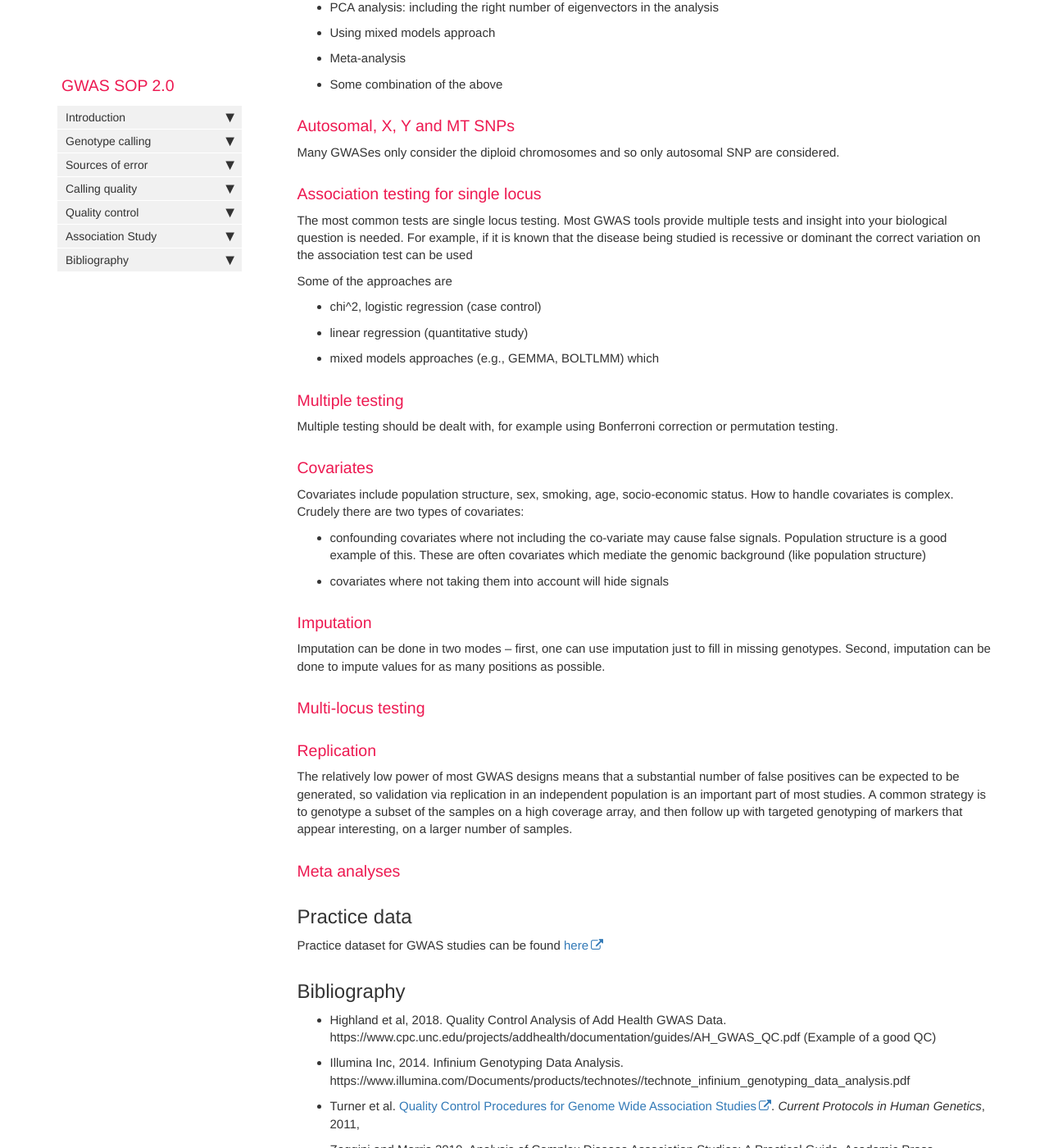
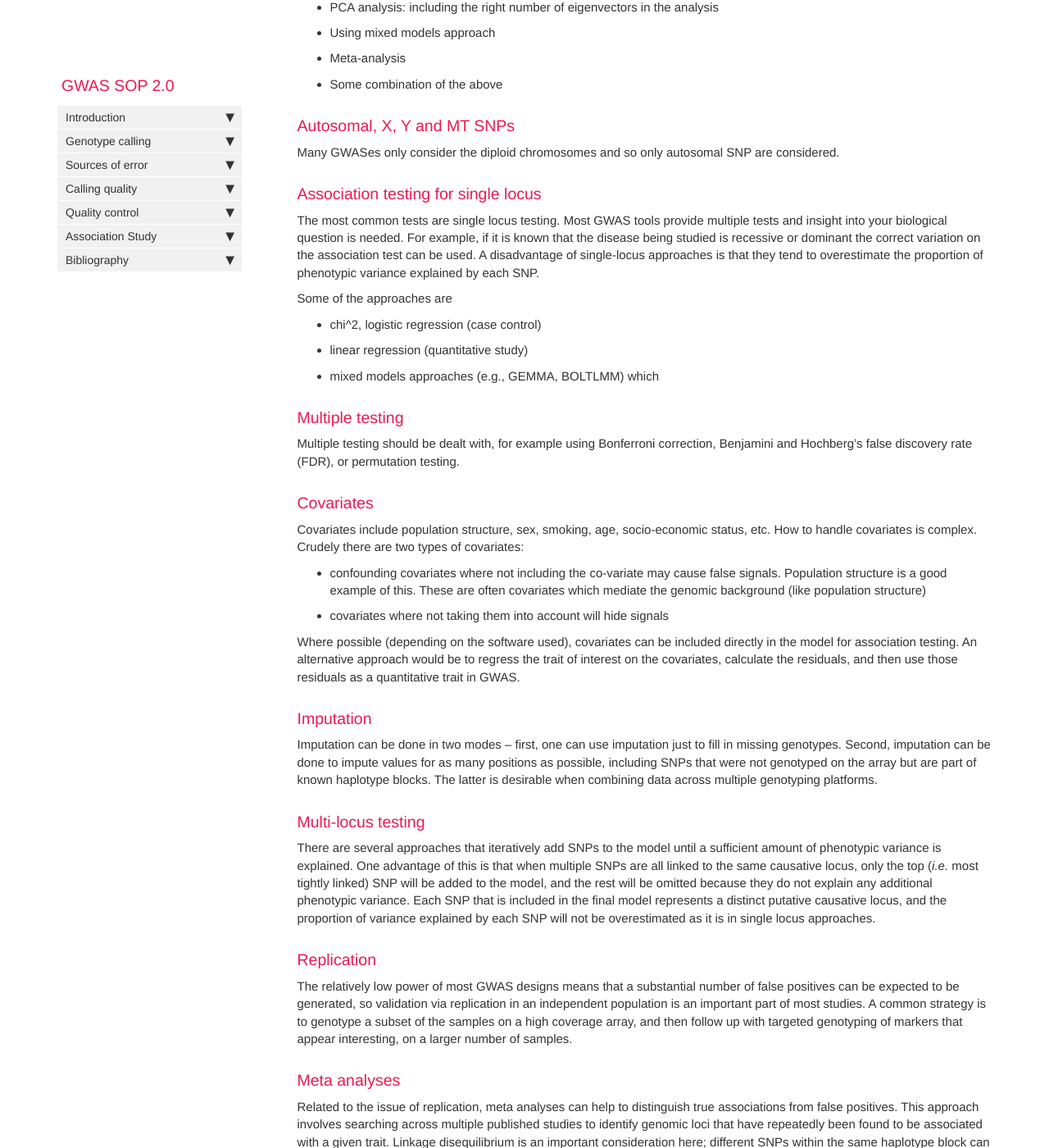
Before and after one commit to h3abionet/H3ABionet-SOPs, a Jekyll site: the page built from pages/genomics_analysis/GWAS/GWAS.md, in a window 1280 px wide and 1400 px high, scrolled down 7958 px. Shown: the whole window at 82% size. Built offline with Jekyll 4.4.1, drawn with Linux system fonts in a browser that asks for light colours; nearby versions of some CDN libraries; comment, search, counter and statistics services are not loaded; some of the changed text lies outside the part shown.

Commit message:
Fleshing out association testing section

```diff
--- a/pages/genomics_analysis/GWAS/GWAS.md
+++ b/pages/genomics_analysis/GWAS/GWAS.md
@@ -218,7 +218,7 @@ Many GWASes only consider the diploid chromosomes and so only autosomal SNP are
 
 ### Association testing for single locus  {#single-locus}
 
-The most common tests are single locus testing. Most GWAS tools provide multiple tests and insight into your biological question is needed. For example, if it is known that the disease being studied is recessive or dominant the correct variation on the association test can be used
+The most common tests are single locus testing. Most GWAS tools provide multiple tests and insight into your biological question is needed. For example, if it is known that the disease being studied is recessive or dominant the correct variation on the association test can be used.  A disadvantage of single-locus approaches is that they tend to overestimate the proportion of phenotypic variance explained by each SNP.
 
 Some of the approaches are
 * chi^2, logistic regression (case control)
@@ -228,25 +228,31 @@ Some of the approaches are
 
 ### Multiple testing {#multiple-testing}
 
-Multiple testing should be dealt with, for example using Bonferroni correction or permutation testing.
+Multiple testing should be dealt with, for example using Bonferroni correction, Benjamini and Hochberg's false discovery rate (FDR), or permutation testing.
 
 ### Covariates {#covariates}
 
-Covariates include population structure, sex, smoking, age, socio-economic status. How to handle covariates is complex. Crudely there are two types of covariates:
+Covariates include population structure, sex, smoking, age, socio-economic status, etc. How to handle covariates is complex. Crudely there are two types of covariates:
 * confounding covariates where not including the co-variate may cause false signals. Population structure is a good example of this. These are often covariates which mediate the genomic background (like population structure)
 * covariates where not taking them into account will hide signals
 
+Where possible (depending on the software used), covariates can be included directly in the model for association testing.  An alternative approach would be to regress the trait of interest on the covariates, calculate the residuals, and then use those residuals as a quantitative trait in GWAS.
+
 ### Imputation {#imputation}
 
-Imputation can be done in two modes -- first, one can use imputation just to fill in missing genotypes. Second, imputation can be done to impute values for as many positions as possible.
+Imputation can be done in two modes -- first, one can use imputation just to fill in missing genotypes. Second, imputation can be done to impute values for as many positions as possible, including SNPs that were not genotyped on the array but are part of known haplotype blocks.  The latter is desirable when combining data across multiple genotyping platforms.
 
 ### Multi-locus testing {#multi-locus-testing}
+
+There are several approaches that iteratively add SNPs to the model until a sufficient amount of phenotypic variance is explained.  One advantage of this is that when multiple SNPs are all linked to the same causative locus, only the top (_i.e._ most tightly linked) SNP will be added to the model, and the rest will be omitted because they do not explain any additional phenotypic variance.  Each SNP that is included in the final model represents a distinct putative causative locus, and the proportion of variance explained by each SNP will not be overestimated as it is in single locus approaches.
 
 ### Replication {#replication}
 The relatively low power of most GWAS designs means that a substantial number of false positives can be expected to be generated, so validation via replication in an independent population is an important part of most studies.
 A common strategy is to genotype a subset of the samples on a high coverage array, and then follow up with targeted genotyping of markers that appear interesting, on a larger number of samples.
 
 ### Meta analyses {#meta-analyses}
+
+Related to the issue of replication, meta analyses can help to distinguish true associations from false positives.  This approach involves searching across multiple published studies to identify genomic loci that have repeatedly been found to be associated with a given trait.  Linkage disequilibrium is an important consideration here; different SNPs within the same haplotype block can be considered as evidence for the same causative locus.
 
 ## Practice data
 
```
